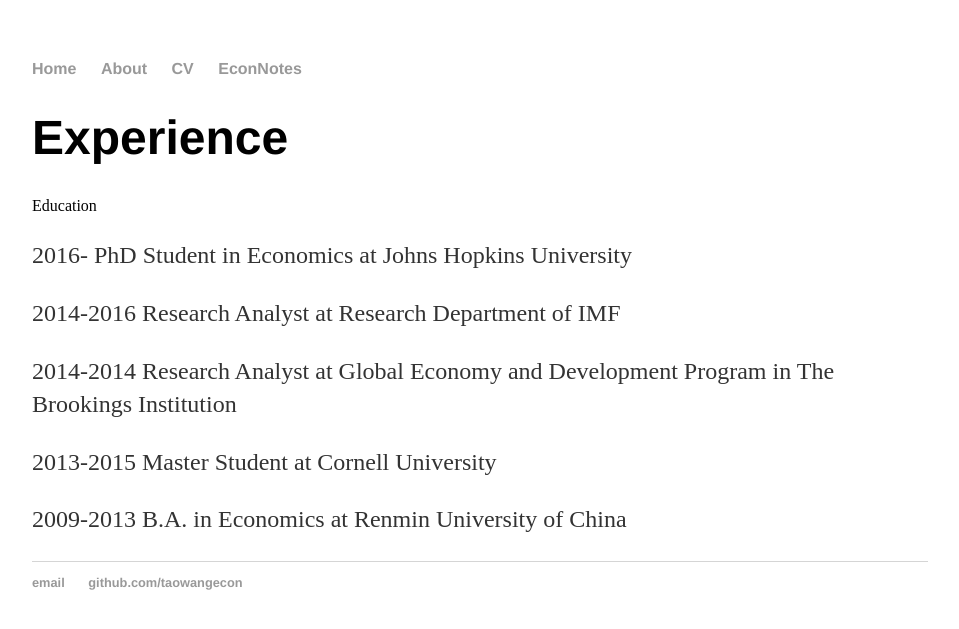
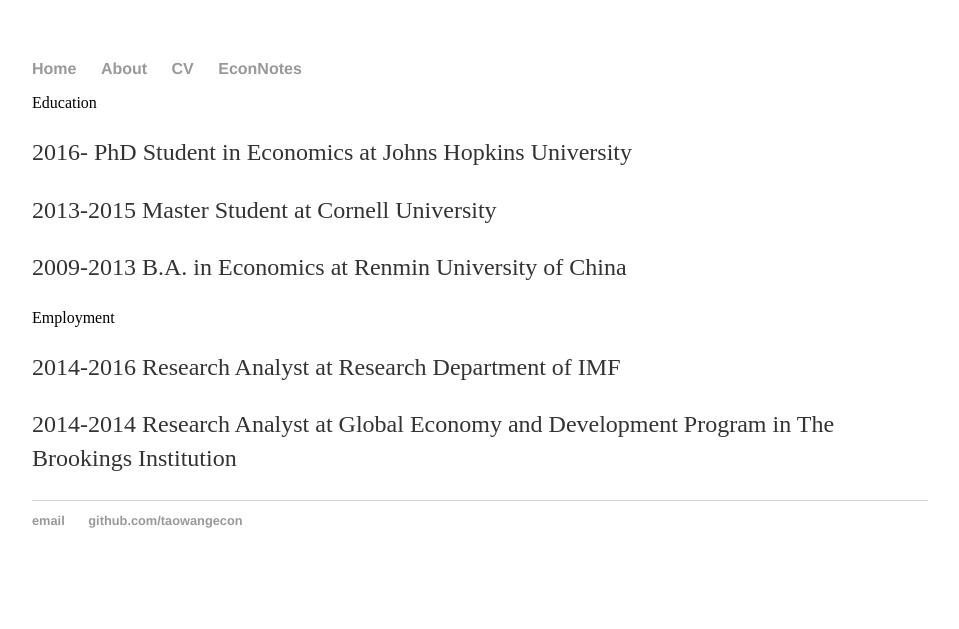
Before and after one commit to iworld1991/TaoWangEcon.github.io, a Jekyll site: the page built from cv/index.html, in a window 1280 px wide. Shown: the top 629 px of the page, without its empty margins (160-1119 px from the left). Built offline with Jekyll 4.4.1, drawn with Linux system fonts in a browser that asks for light colours.

Commit message:
Update index.html

```diff
--- a/cv/index.html
+++ b/cv/index.html
@@ -4,11 +4,12 @@
 ---
 
   <div class="blurb">
-	<h1>Experience </h1>
 	<bold>Education</bold>
 	<p>2016-     PhD Student in Economics at Johns Hopkins University </p>
+	<p>2013-2015 Master Student at Cornell University </p>
+	<p>2009-2013 B.A. in Economics at Renmin University of China</p>
+
+	<bold>Employment</bold>
 	<p>2014-2016 Research Analyst at Research Department of IMF </p>
 	<p>2014-2014 Research Analyst at Global Economy and Development Program in The Brookings Institution </p>
-	<p>2013-2015 Master Student at Cornell University </p>
-	<p>2009-2013 B.A. in Economics at Renmin University of China</p>
 </div><!-- /.blurb -->
```
